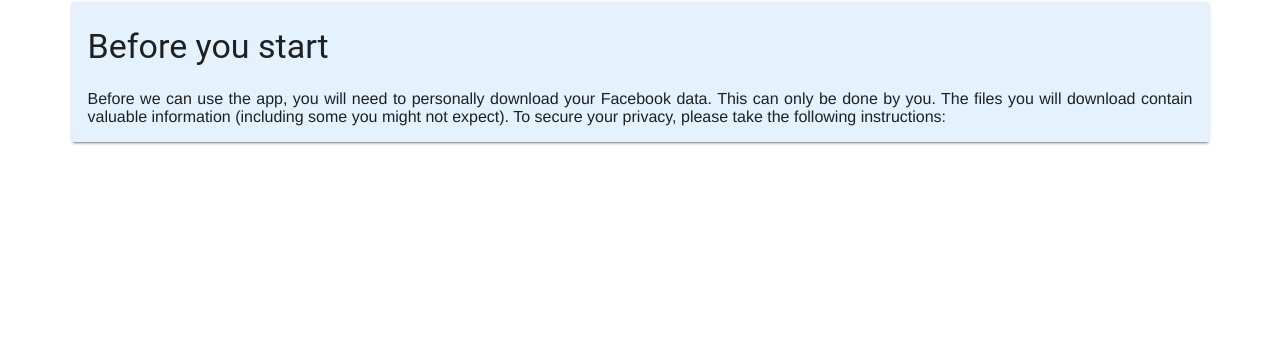
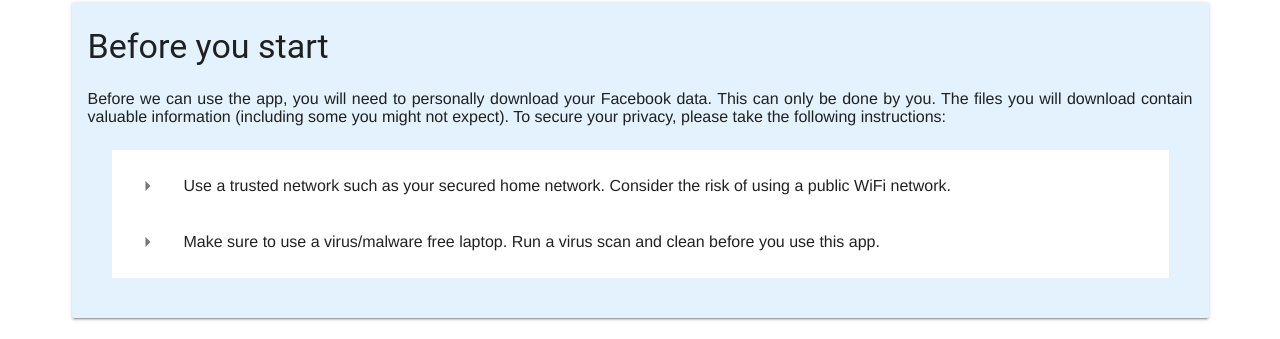
Before and after one commit to dejaviewdujour/mindsweeper_app, a Vue app: page / in a window 1280 px wide. Shown: the part 1015-1354 px from the top of the page. Before the commit the page ends 1181 px from the top, so only its background shows below. Built offline with nearby package versions, Linux system fonts and the light colour scheme.

Commit message:
Added before start card

```diff
--- a/src/components/Home.vue
+++ b/src/components/Home.vue
@@ -26,6 +26,21 @@
             <div>
               <h3 class="display-1 mb-4">Before you start</h3>
               <div class="subheading" style="text-align: justify">{{ text.start }}</div>
+              <div class="subheading" style="text-align: justify">
+                <v-container>
+                  <v-list>
+                    <v-list-tile avatar v-for="(item, index) in text.listStart" :key="index">
+                      <v-list-tile-avatar>
+                        <v-icon>arrow_right</v-icon>
+                      </v-list-tile-avatar>
+
+                      <v-list-tile-content>
+                        <v-list-tile-title>{{item}}</v-list-tile-title>
+                      </v-list-tile-content>
+                    </v-list-tile>
+                  </v-list>
+                </v-container>
+              </div>
             </div>
           </v-card-title>
         </v-card>
@@ -41,7 +56,11 @@ export default {
     images: { background: require("@/assets/textlogo.png") },
     text: {
       start:
-        "Before we can use the app, you will need to personally download your Facebook data. This can only be done by you. The files you will download contain valuable information (including some you might not expect). To secure your privacy, please take the following instructions:"
+        "Before we can use the app, you will need to personally download your Facebook data. This can only be done by you. The files you will download contain valuable information (including some you might not expect). To secure your privacy, please take the following instructions:",
+      listStart: [
+        "Use a trusted network such as your secured home network. Consider the risk of using a public WiFi network.",
+        "Make sure to use a virus/malware free laptop. Run a virus scan and clean before you use this app."
+      ]
     },
     items: [
       {
```
